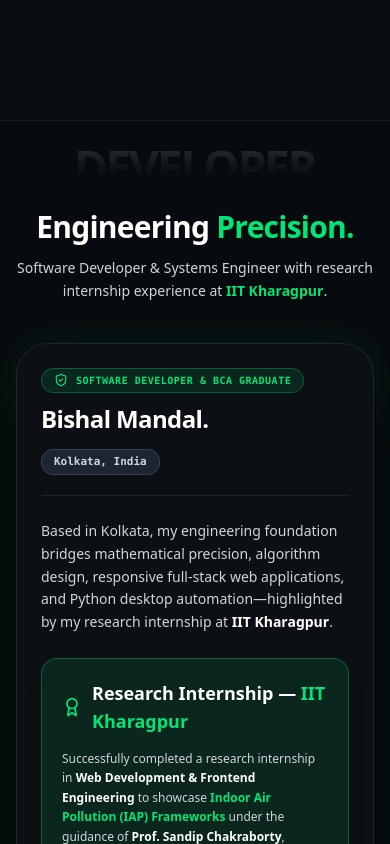
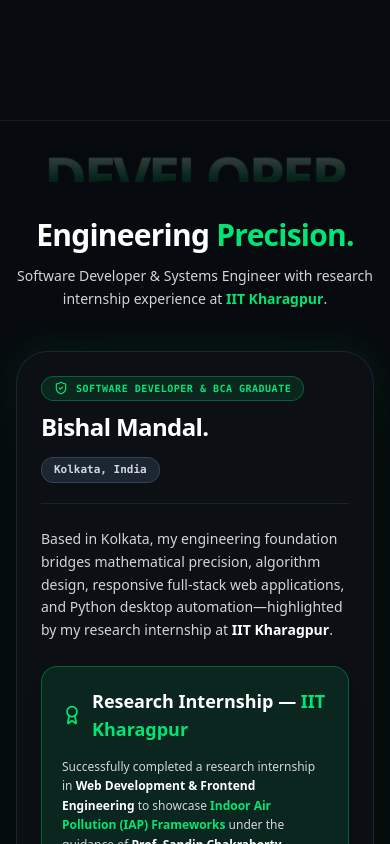
Before and after one commit to heyiamyourBishalMandal/Bishal_Mandal, a React (Vite) app: page / in a window 390 px wide. Shown: the part 4100-4944 px from the top of the page. Built offline with nearby package versions, Linux system fonts and the light colour scheme.

Commit message:
Perfect DEVELOPER watermark text styling for mobile view and synchronize 0.18 scrolling lerp factor across all devices

```diff
--- a/src/components/AboutDossier.jsx
+++ b/src/components/AboutDossier.jsx
@@ -11,9 +11,9 @@
     offset: ['start end', 'end start'],
   });
 
-  const titleY = useTransform(scrollYProgress, [0, 1], [-30, 50]);
-  const titleScale = useTransform(scrollYProgress, [0, 0.5, 1], [0.95, 1.02, 1.08]);
-  const titleOpacity = useTransform(scrollYProgress, [0, 0.3, 0.8, 1], [0.25, 0.75, 0.75, 0.2]);
+  const titleY = useTransform(scrollYProgress, [0, 1], [-20, 60]);
+  const titleScale = useTransform(scrollYProgress, [0, 0.5, 1], [0.96, 1.03, 1.08]);
+  const titleOpacity = useTransform(scrollYProgress, [0, 0.25, 0.8, 1], [0.35, 0.85, 0.85, 0.2]);
 
   return (
     <section
@@ -21,21 +21,21 @@
       id="about"
       className="py-16 sm:py-24 md:py-36 px-4 sm:px-8 relative z-10 border-t border-gray-200 dark:border-gray-800/60 bg-white dark:bg-[#080c10]/95 transition-colors duration-500 overflow-hidden"
     >
-      {/* 1. GIANT OMNIBUDS-STYLE PARALLAX WATERMARK HEADING (DEVELOPER - Mobile Perfected) */}
-      <div className="absolute top-2 sm:top-8 left-0 right-0 z-0 pointer-events-none select-none flex justify-center overflow-hidden px-2">
+      {/* 1. GIANT OMNIBUDS-STYLE PARALLAX WATERMARK HEADING (DEVELOPER - Mobile & Laptop Perfected) */}
+      <div className="absolute top-1 sm:top-6 left-0 right-0 z-0 pointer-events-none select-none flex justify-center overflow-hidden px-1">
         <motion.h1
           style={{
             y: titleY,
             scale: titleScale,
             opacity: titleOpacity,
           }}
-          className="text-[11.5vw] sm:text-[13vw] lg:text-[14vw] font-black uppercase text-transparent bg-clip-text bg-gradient-to-b from-gray-900/15 via-gray-700/10 to-transparent dark:from-white/20 dark:via-white/5 dark:to-transparent tracking-tighter leading-none text-center whitespace-nowrap"
+          className="text-[14.5vw] sm:text-[13.5vw] lg:text-[14vw] font-black uppercase text-transparent bg-clip-text bg-gradient-to-b from-gray-900/20 via-gray-700/10 to-transparent dark:from-white/30 dark:via-cybergreen/15 dark:to-transparent tracking-[-0.06em] leading-none text-center whitespace-nowrap drop-shadow-[0_4px_25px_rgba(0,0,0,0.5)]"
         >
           DEVELOPER
         </motion.h1>
       </div>
 
-      <div className="container mx-auto max-w-5xl relative z-10 pt-6 sm:pt-10">
+      <div className="container mx-auto max-w-5xl relative z-10 pt-8 sm:pt-12">
         {/* Section Header */}
         <motion.div
           initial={{ opacity: 0, y: 40 }}
@@ -92,7 +92,7 @@
               </h4>
             </div>
             <p className="text-xs sm:text-base text-gray-600 dark:text-gray-300 leading-relaxed font-normal">
-              Successfully completed a research internship in <strong className="text-gray-900 dark:text-white font-semibold">Web Development & Frontend Engineering</strong> to showcase <strong className="text-cybergreen font-semibold">Indoor Air Pollution (IAP) Frameworks</strong> under the guidance of <strong className="text-gray-900 dark:text-white font-semibold">Prof. Sandip Chakraborty</strong>, Department of Computer Science & Engineering (CSE), IIT Kharagpur.
+              Successfully completed a research internship in <strong className="text-gray-900 dark:text-white font-semibold">Web Development & Frontend Engineering</strong> to showcase <strong class="text-cybergreen font-semibold">Indoor Air Pollution (IAP) Frameworks</strong> under the guidance of <strong class="text-gray-900 dark:text-white font-semibold">Prof. Sandip Chakraborty</strong>, Department of Computer Science & Engineering (CSE), IIT Kharagpur.
             </p>
             <div className="grid grid-cols-1 sm:grid-cols-2 gap-2.5 sm:gap-3 pt-1 sm:pt-2">
               <div className="flex items-center gap-2 text-xs sm:text-sm text-gray-600 dark:text-gray-300 font-mono">
--- a/src/components/HeroScrollytelling.jsx
+++ b/src/components/HeroScrollytelling.jsx
@@ -35,7 +35,7 @@
     setFrames(loadedImages);
   }, []);
 
-  // Hardware-Accelerated 60-120FPS Canvas Engine (Universal Tablet, Mobile, & Widescreen Desktop Math)
+  // Hardware-Accelerated 60-120FPS Canvas Engine (Universal Mobile, Tablet, & Laptop Smoothness)
   useEffect(() => {
     const canvas = canvasRef.current;
     if (!canvas) return;
@@ -148,9 +148,8 @@
       const diff = targetFrameRef.current - currentFrameRef.current;
 
       if (Math.abs(diff) > 0.0001) {
-        // High-responsiveness, zero-lag lerp factor
-        const lerpFactor = width < 768 ? 0.12 : 0.16;
-        currentFrameRef.current += diff * lerpFactor;
+        // High-responsiveness, zero-lag lerp factor (0.18 across ALL devices for laptop-grade smoothness)
+        currentFrameRef.current += diff * 0.18;
 
         const currentIntFrame = Math.round(Math.max(0, Math.min(totalFrames - 1, currentFrameRef.current)));
 
```
Also changed, not shown: index_standalone.html (+4 -5 lines).
